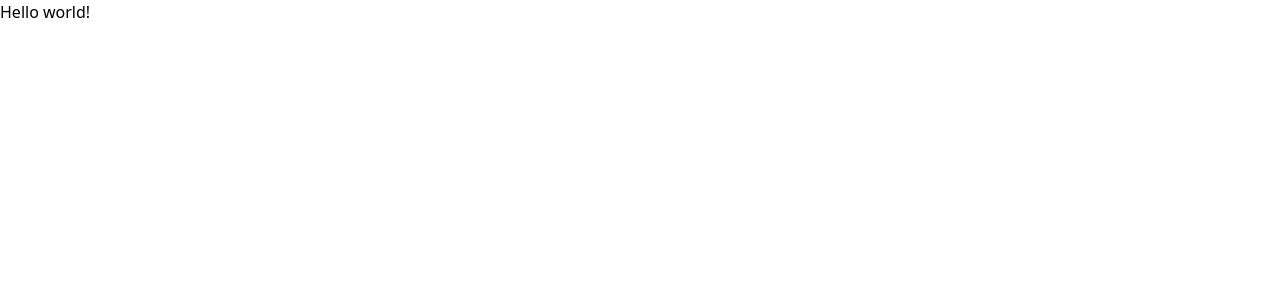
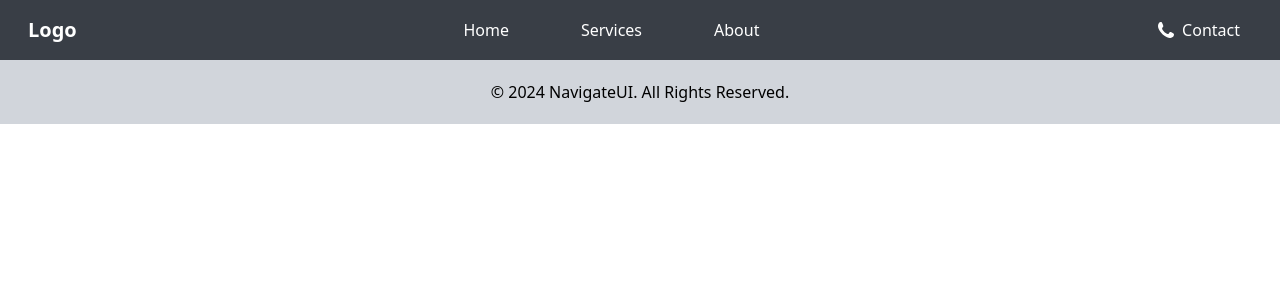
Before and after one commit to Muhammad-Abrar2010/Mega-Mart-Frontend, a React (Vite) app: page / in a window 1280 px wide. Shown: the top 300 px of the page. Built offline with nearby package versions, Linux system fonts and the light colour scheme.

Commit message:
added navber and footer

```diff
--- /dev/null
+++ b/src/Root/Components/Footer.jsx
@@ -0,0 +1,8 @@
+
+export default function Footer ()  {
+    return (
+        <footer className="bg-gray-300 py-5 text-center dark:bg-gray-500 dark:text-white">
+            <p>&copy; 2024 NavigateUI. All Rights Reserved.</p>
+        </footer>
+    );
+}
--- /dev/null
+++ b/src/Root/Components/Navber.jsx
@@ -0,0 +1,73 @@
+const Navber = () => {
+  return (
+      <nav className="flex items-center justify-between bg-[#393E46] px-4 py-2 text-white">
+        <div className="scale-100 rounded-2xl px-3 py-2 text-xl font-semibold text-white transition-all duration-200 hover:scale-110">
+          <h2>Logo</h2>
+        </div>
+        <ul className="flex items-center justify-between gap-6 text-slate-900">
+          <li className="cursor-pointer  rounded-full  px-6 py-2 text-white hover:bg-sky-600">
+            Home
+          </li>
+          <li className="cursor-pointer  rounded-full px-6 py-2 text-white hover:bg-sky-600">
+            Services
+          </li>
+          <li className="cursor-pointer  rounded-full px-6 py-2 text-white hover:bg-sky-600">
+            About
+          </li>
+        </ul>
+        <div>
+          <li className="cursor-pointer flex gap-2 list-none rounded-full px-6 py-2 text-white hover:bg-sky-600">
+            <svg
+              className="w-4"
+              viewBox="0 0 15 15"
+              version="1.1"
+              xmlns="http://www.w3.org/2000/svg"
+              xmlnsXlink="http://www.w3.org/1999/xlink"
+              fill="#ffffff"
+              stroke="#ffffff"
+            >
+              <g strokeWidth={0} />
+              <g
+                id="SVGRepo_tracerCarrier"
+                strokeLinecap="round"
+                strokeLinejoin="round"
+              />
+              <g id="SVGRepo_iconCarrier">
+                {" "}
+                <title>call [#ffffff]</title> <desc>Created with Sketch.</desc>{" "}
+                <defs> </defs>{" "}
+                <g
+                  id="Page-1"
+                  stroke="none"
+                  strokeWidth={1}
+                  fill="none"
+                  fillRule="evenodd"
+                >
+                  {" "}
+                  <g
+                    id="Dribbble-Light-Preview"
+                    transform="translate(-103.000000, -7321.000000)"
+                    fill="#ffffff"
+                  >
+                    {" "}
+                    <g id="icons" transform="translate(56.000000, 160.000000)">
+                      {" "}
+                      <path
+                        d="M61.7302966,7173.99596 C61.2672966,7175.40296 59.4532966,7176.10496 58.1572966,7175.98796 C56.3872966,7175.82796 54.4612966,7174.88896 52.9992966,7173.85496 C50.8502966,7172.33496 48.8372966,7169.98396 47.6642966,7167.48896 C46.8352966,7165.72596 46.6492966,7163.55796 47.8822966,7161.95096 C48.3382966,7161.35696 48.8312966,7161.03996 49.5722966,7161.00296 C50.6002966,7160.95296 50.7442966,7161.54096 51.0972966,7162.45696 C51.3602966,7163.14196 51.7112966,7163.84096 51.9072966,7164.55096 C52.2742966,7165.87596 50.9912966,7165.93096 50.8292966,7167.01396 C50.7282966,7167.69696 51.5562966,7168.61296 51.9302966,7169.09996 C52.6632966,7170.05396 53.5442966,7170.87696 54.5382966,7171.50296 C55.1072966,7171.86196 56.0262966,7172.50896 56.6782966,7172.15196 C57.6822966,7171.60196 57.5872966,7169.90896 58.9912966,7170.48196 C59.7182966,7170.77796 60.4222966,7171.20496 61.1162966,7171.57896 C62.1892966,7172.15596 62.1392966,7172.75396 61.7302966,7173.99596 C61.4242966,7174.92396 62.0362966,7173.06796 61.7302966,7173.99596"
+                        id="call-[#ffffff]"
+                      >
+                        {" "}
+                      </path>{" "}
+                    </g>{" "}
+                  </g>{" "}
+                </g>{" "}
+              </g>
+            </svg>
+            Contact
+          </li>
+        </div>
+      </nav>
+  );
+};
+
+export default Navber;
--- /dev/null
+++ b/src/Root/Root.jsx
@@ -0,0 +1,15 @@
+import { Outlet } from "react-router-dom";
+import Navber from "./Components/Navber";
+import Footer from "./Components/Footer";
+
+const Root = () => {
+    return (
+       <>
+       <Navber></Navber>
+       <Outlet></Outlet>
+       <Footer></Footer>
+       </>
+    );
+};
+
+export default Root;
--- a/src/Router.jsx
+++ b/src/Router.jsx
@@ -1,9 +1,10 @@
 import { createBrowserRouter } from "react-router-dom";
+import Root from "./Root/Root";
 
 const Router = createBrowserRouter([
   {
     path: "/",
-    element: <div>Hello world!</div>,
+    element:<Root></Root>,
   },
 ]);
 
```
